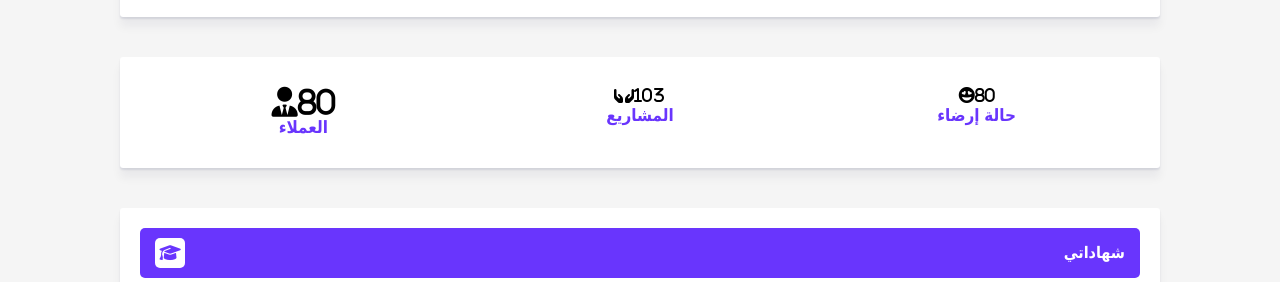
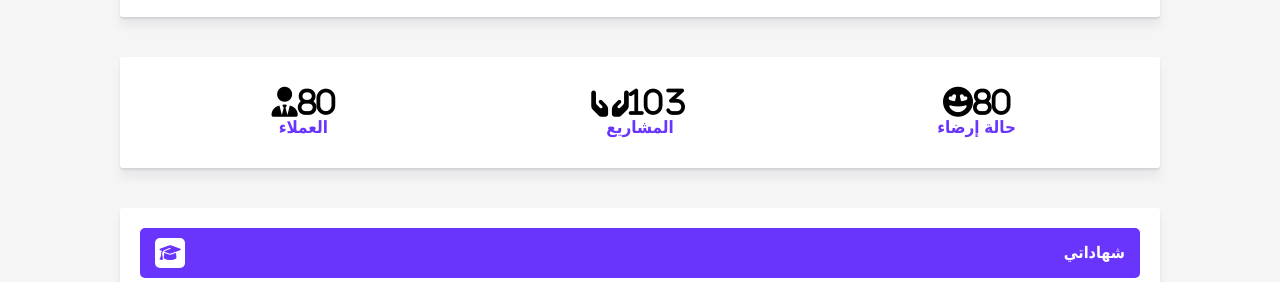
Before and after one commit to shrkt-smile/elsayed, a plain HTML site: page index.html in a window 1280 px wide. Shown: the part 1411-1693 px from the top of the page. Drawn offline with Linux system fonts and the light colour scheme; a small style sheet from the web is missing.

Commit message:
Update index.html

```diff
--- a/index.html
+++ b/index.html
@@ -23,7 +23,7 @@ footer{background-color:#fff;box-shadow:0 2px 2px rgb(0 21 64 / 10%),0 10px 10px
 .comment,.prg,.serv,.certificate,.count div{background:#fff;border:1px solid #ccc;padding:10px 15px;text-align:right;border-radius:3px;}
 .count{grid-gap:10px;}
 .count div{text-align:center;font-style: normal;border:0;padding:10px 0px}
-.con-counter i{text-align:center;display:block;font-size:30px;font-weight:700}
+.count i{text-align:center;display:block;font-size:30px;font-weight:700}
 :root{--red:#fd7473;--yellow:#fec951;--blue:#47b8e0;--purp:#9f68d0;}
 .bar{position:relative;width:100%;height:48px;background:#ccc;margin-bottom:1.5rem;border-radius:5px;}
 .certificate,.count{text-align:center}
```
